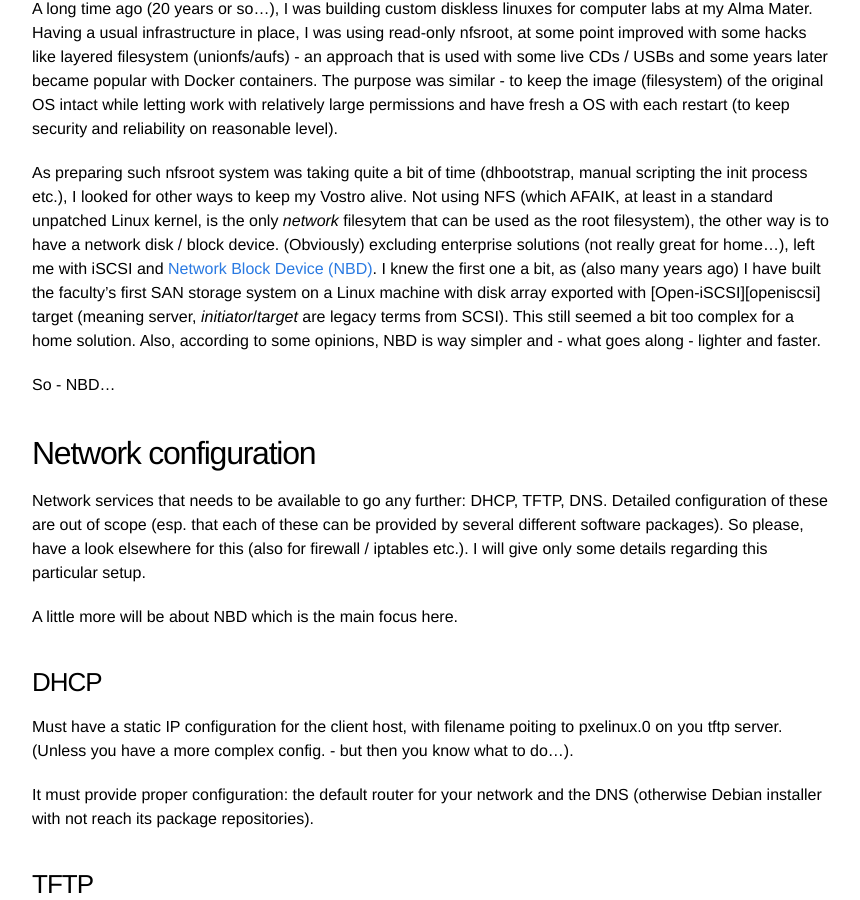
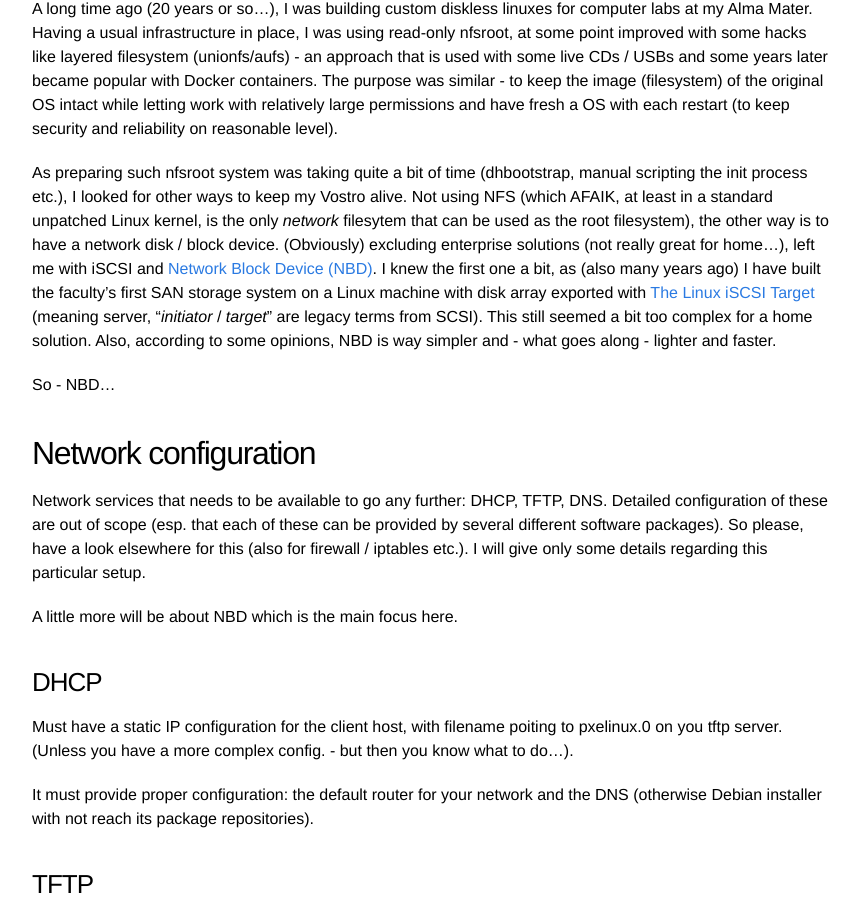
Before and after one commit to t-w/t-w.github.io, a Jekyll site: the page built from _posts/2022-03-09-diskless_debian_11_pxe_nbd.markdown, in a window 1280 px wide and 900 px high, scrolled down 561 px. Shown: the whole window, without its empty margins (208-1068 px from the left). Built offline with Jekyll 4.4.1, drawn with Linux system fonts in a browser that asks for light colours.

Commit message:
debian on nbd: correcting iscsi links.

```diff
--- a/_posts/2022-03-09-diskless_debian_11_pxe_nbd.markdown
+++ b/_posts/2022-03-09-diskless_debian_11_pxe_nbd.markdown
@@ -34,7 +34,7 @@ filesytem that can be used as the root filesystem), the other way is to have a n
 (Obviously) excluding enterprise solutions (not really great for home...), left me with iSCSI
 and [Network Block Device (NBD)][nbd]. I knew the first one a bit, as (also many years ago)
 I have built the faculty's first SAN storage system on a Linux machine with disk array
-exported with [Open-iSCSI][openiscsi] target (meaning server, _initiator_/_target_ are legacy terms from SCSI).
+exported with [The Linux iSCSI Target][linux_iscsi_target] (meaning server, "_initiator_ / _target_" are legacy terms from SCSI).
 This still seemed a bit too complex for a home solution. Also, according to some opinions,
 NBD is way simpler and - what goes along - lighter and faster.
 
@@ -326,6 +326,7 @@ made more robust and easier to recover.
 [icm_debian_nbd]: http://ftp.icm.edu.pl/debian/pool/main/n/nbd/
 
 [open_iscsi]: https://www.open-iscsi.com/
+[linux_iscsi_target]: linux-iscsi.org/wiki/iSCSI
 [stgt]:  http://stgt.sourceforge.net/
 [istgt]: http://www.peach.ne.jp/archives/istgt/
 
```
